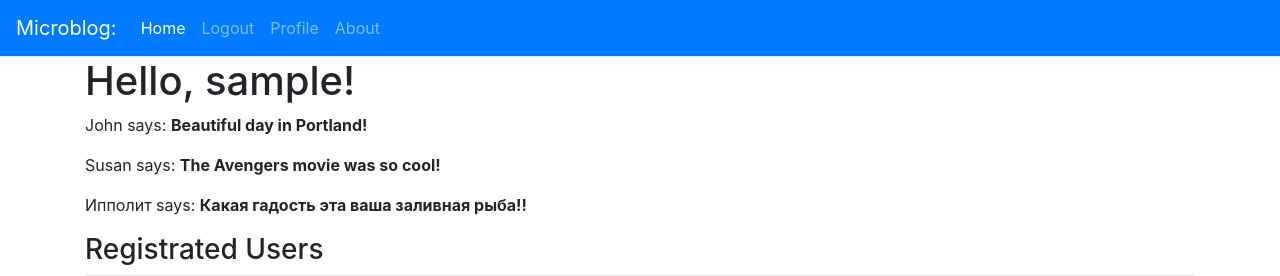
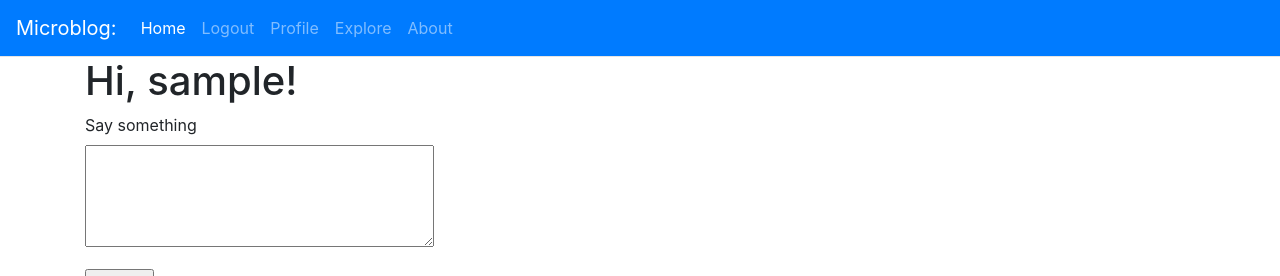
Before and after one commit to webdevalex72/microblog-miguel, a Flask app: page / in a window 1280 px wide. Shown: the top 276 px of the page. Run offline with Flask 2, Linux system fonts and the light colour scheme; a user stored in the database is signed in; tables that the repository leaves empty hold one stand-in row (values such as "Sample post"); some libraries are stand-ins or nearby versions.

Commit message:
Ch 9 part1 message in blogs, searching users

```diff
--- a/app/forms.py
+++ b/app/forms.py
@@ -48,5 +48,11 @@
                 raise ValidationError('Please use a different username.')
 
 
+class PostForm(FlaskForm):
+    post = TextAreaField('Say something', validators=[
+        DataRequired(), Length(min=1, max=140)])
+    submit = SubmitField('Submit')
+
+
 class EmptyForm(FlaskForm):
     submit = SubmitField('Submit')
--- a/app/routes.py
+++ b/app/routes.py
@@ -1,8 +1,8 @@
 from flask import render_template, flash, redirect, url_for, request
 from app import app, db
-from app.forms import LoginForm, RegistrationForm, EditProfileForm, EmptyForm
+from app.forms import LoginForm, RegistrationForm, EditProfileForm, EmptyForm, PostForm
 from flask_login import current_user, login_user, logout_user, login_required
-from app.models import User
+from app.models import User, Post
 from werkzeug.urls import url_parse
 from datetime import datetime
 
@@ -14,27 +14,34 @@
         db.session.commit()
 
 
-@app.route('/')
-@app.route('/index')
+@app.route('/', methods=['GET', 'POST'])
+@app.route('/index', methods=['GET', 'POST'])
 @login_required
 def index():
+    form = PostForm()
+    if form.validate_on_submit():
+        post = Post(body=form.post.data, author=current_user)
+        db.session.add(post)
+        db.session.commit()
+        flash('Your post is now live!')
+        return redirect(url_for('index')) # pattern Post->Redirect->Get
+    posts = current_user.followed_posts().all()
+    return render_template('index.html', title='Home Page', posts=posts,
+                           form=form)
+
+
+@app.route('/admin')
+@login_required
+def admin():
     users = User.query.all()
-    posts = [
-        {
-            'author': {'username': 'John'},
-            'body': 'Beautiful day in Portland!'
-        },
-        {
-            'author': {'username': 'Susan'},
-            'body': 'The Avengers movie was so cool!'
-        },
-        {
-            'author': {'username': 'Ипполит'},
-            'body': 'Какая гадость эта ваша заливная рыба!!'
-        }
-    ]
-    return render_template('index.html', title='Home Page', posts=posts,
-                           users=users)
+    return render_template('admin.html', title='Admin Page', users=users)
+
+
+@app.route('/explore')
+@login_required
+def explore():
+    posts = Post.query.order_by(Post.timestamp.desc()).all()
+    return render_template('index.html', title='Explore', posts=posts)
 
 
 @app.route('/login', methods=['GET', 'POST'])
--- a/app/templates/_post.html
+++ b/app/templates/_post.html
@@ -1,6 +1,11 @@
 <table>
     <tr valign="top">
         <td><img src="{{ post.author.avatar(36) }}"></td>
-        <td>{{ post.author.username }} says:<br>{{ post.body }}</td>
+        <td>
+            <a href="{{ url_for('user', username=post.author.username) }}">
+                {{ post.author.username }}
+            </a>
+             says:<br>{{ post.body }}
+        </td>
     </tr>
 </table>
--- a/app/templates/base.html
+++ b/app/templates/base.html
@@ -42,6 +42,7 @@
                 </li>-->
                 {{ render_nav_item('logout', 'Logout', use_li=True) }}
                 {{ render_nav_item('user', 'Profile', use_li=True, username=current_user.username)}}
+                {{ render_nav_item('explore', 'Explore', use_li=True) }}
                 {% endif %}
                 {{ render_nav_item('about', 'About', use_li=True) }}
             </ul>
--- a/app/templates/index.html
+++ b/app/templates/index.html
@@ -1,32 +1,21 @@
 {% extends "base.html" %}
 
 {% block content %}
-    <h1>Hello, {{ current_user.username }}!</h1>
+    <h1>Hi, {{ current_user.username }}!</h1>
+    {% if form %}
+    <form action="" method="post">
+        {{ form.hidden_tag() }}
+        <p>
+            {{ form.post.label }}<br>
+            {{ form.post(cols=32, rows=4) }}<br>
+            {% for error in form.post.errors %}
+            <span style="color: red;">[{{ error }}]</span>
+            {% endfor %}
+        </p>
+        <p>{{ form.submit() }}</p>
+    </form>
+    {% endif %}
     {% for post in posts %}
-    <div><p>{{ post.author.username }} says: <b>{{ post.body }}</b></p></div>
+        {% include '_post.html' %}
     {% endfor %}
-
-<h3>Registrated Users</h3>
-<table class="table">
-    <thead>
-        <tr>
-          <th scope="col">Id</th>
-          <th scope="col">Username</th>
-          <th scope="col">Email</th>
-          <th scope="col">Num.Posts</th>
-
-        </tr>
-      </thead>
-      {% for user in users %}
-      <tr>
-          <th>{{ user.id }}</th>
-          <td>{{ user.username }}</td>
-          <td>{{ user.email}}</td>
-          <td>{{ user.posts.count()}}</td>
-      </tr>
-      {% endfor %}
-      <tbody>
-    </tbody>
-</table>
-
-    {% endblock %}
+{% endblock %}
--- a/config.py
+++ b/config.py
@@ -14,3 +14,4 @@
     MAIL_USERNAME = os.environ.get('MAIL_USERNAME')
     MAIL_PASSWORD = os.environ.get('MAIL_PASSWORD')
     ADMINS = ['alex.khomenkoo@gmail.com']
+    POSTS_PER_PAGE = 3
```
Also changed, not shown: app/templates/admin.html (added, +30 -0 lines), app.db, 1 other file.
